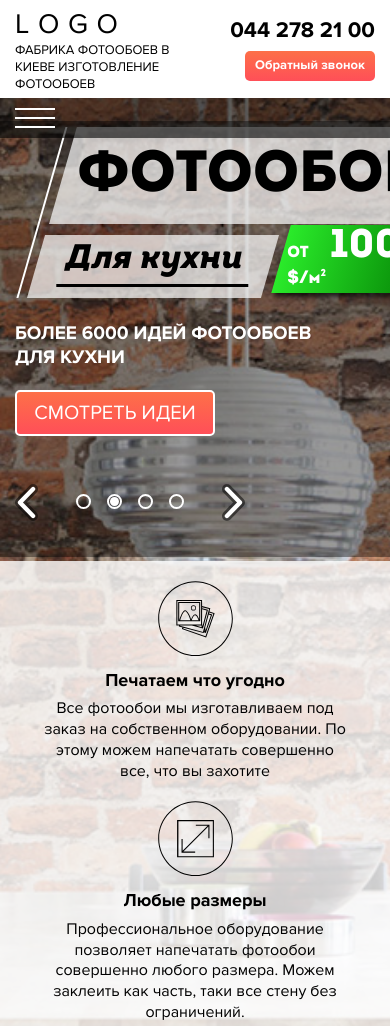
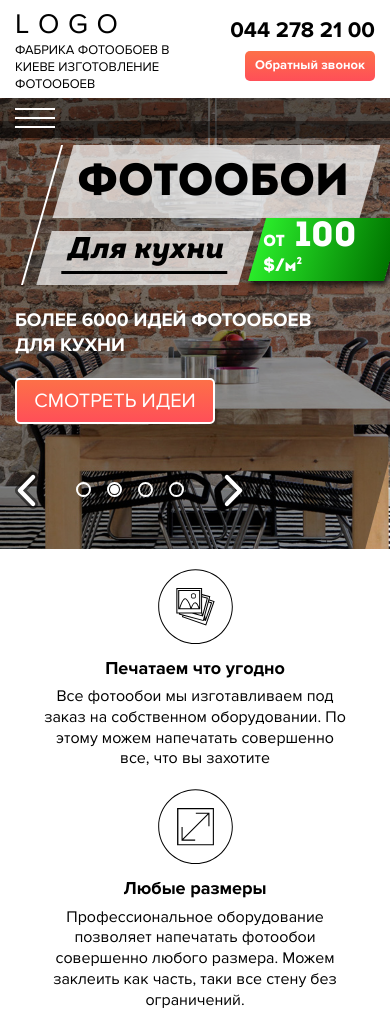
Before and after one commit to Perederieva/Perederieva.github.io, a plain HTML site: page index.html in a window 390 px wide. Shown: the top 1026 px of the page. Drawn offline with Linux system fonts and the light colour scheme; files whose address does not match are found by name.

Commit message:
Add style to adaptive

```diff
--- a/assets/css/adaptive.css
+++ b/assets/css/adaptive.css
@@ -281,10 +281,20 @@
         top: 121px;
     }
 
+    .main_section .slider_images {
+        height: 53.5%;;
+    }
+
+    .main_section .section_slider .container {
+        margin-top: 145px;
+    }
+
     .main_section:before {
         top: 121px;
-        height: 436px;
+        width: 492px;
+        height: 455px;
     }
+
 
     .main_section .main_title h1 {
         font-size: 58px;
@@ -301,14 +311,59 @@
         font-size: 20px;
     }
 
+    .main_section .advantages {
+        background-color: #fff;
+    }
+
     .main_section .advantages_list .advantage_item,
     .main_section .advantages_list .advantage_item:nth-child(2) {
         width: 48%;
+    }
+
+    .header .main_menu .menu_link {
+        font-size: 12px;
     }
 }
 
 
 @media screen and (max-width: 550px) {
+    .main_section .slider_images {
+        height: 40.5%;
+    }
+
+    .main_section .main_title h1 {
+        font-size: 45px;
+        line-height: 45px;
+    }
+
+    .main_section .subtitle_wrap {
+        -webkit-transform: translate(-16px, 0);
+        -moz-transform: translate(-16px, 0);
+        -ms-transform: translate(-16px, 0);
+        -o-transform: translate(-16px, 0);
+        transform: translate(-16px, 0);
+    }
+
+    .main_section .subtitle {
+        width: 245px;
+    }
+
+    .main_section .subtitle h2 {
+        font-size: 30px;
+        line-height: 30px;
+    }
+
+    .main_section .price_field {
+        padding-right: 12px;
+    }
+
+    .main_section .price_field .price {
+        font-size: 35px;
+        line-height: 35px;
+        padding-left: 6px;
+    }
+
+
     .main_section .advantages_list {
         justify-content: center;
     }
@@ -317,10 +372,12 @@
     .main_section .advantages_list .advantage_item:nth-child(2) {
         width: 85%;
     }
+
 }
 
 @media screen and (max-width: 450px) {
     .header .phone_side .phone a {
         font-size: 22px;
     }
+
 }
```
